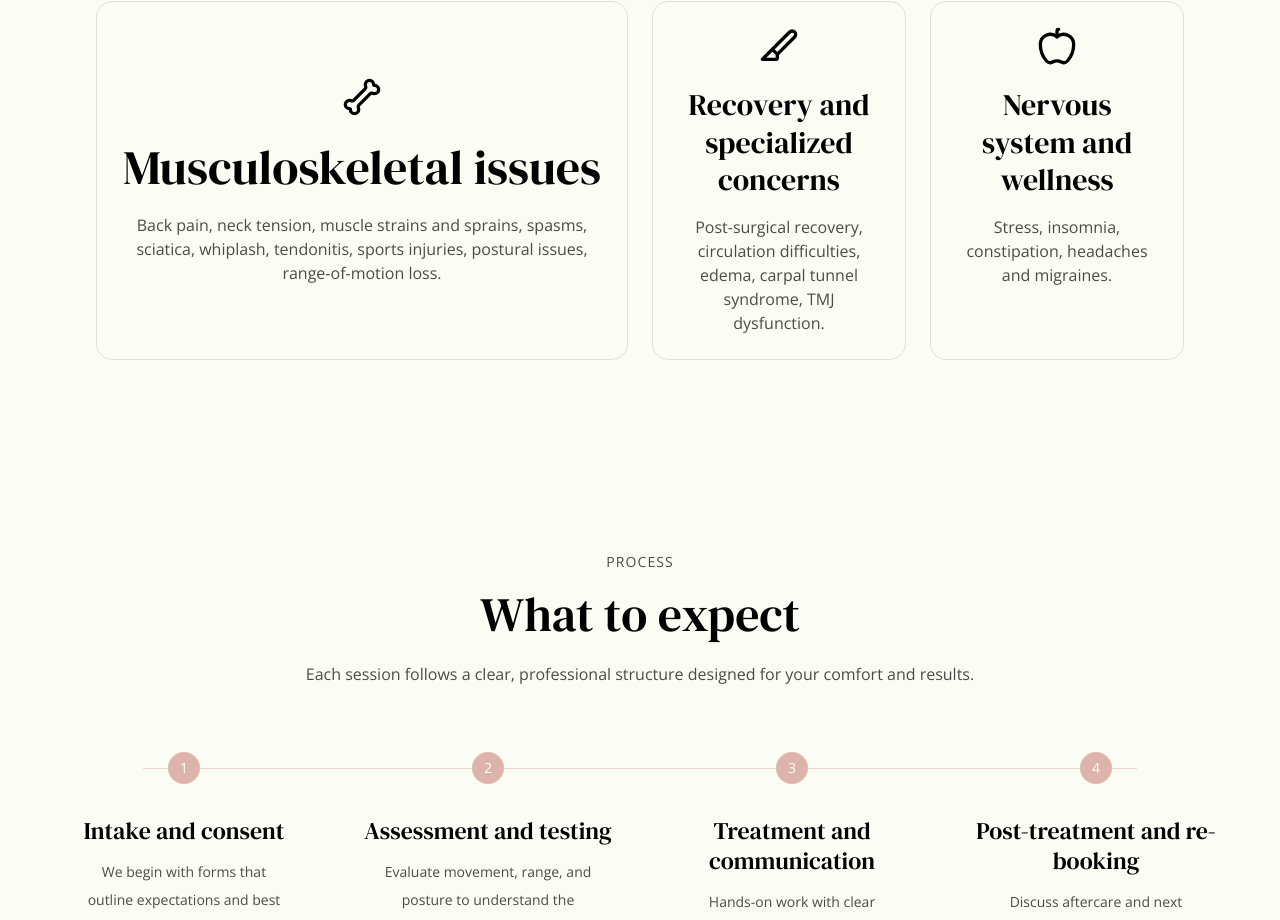
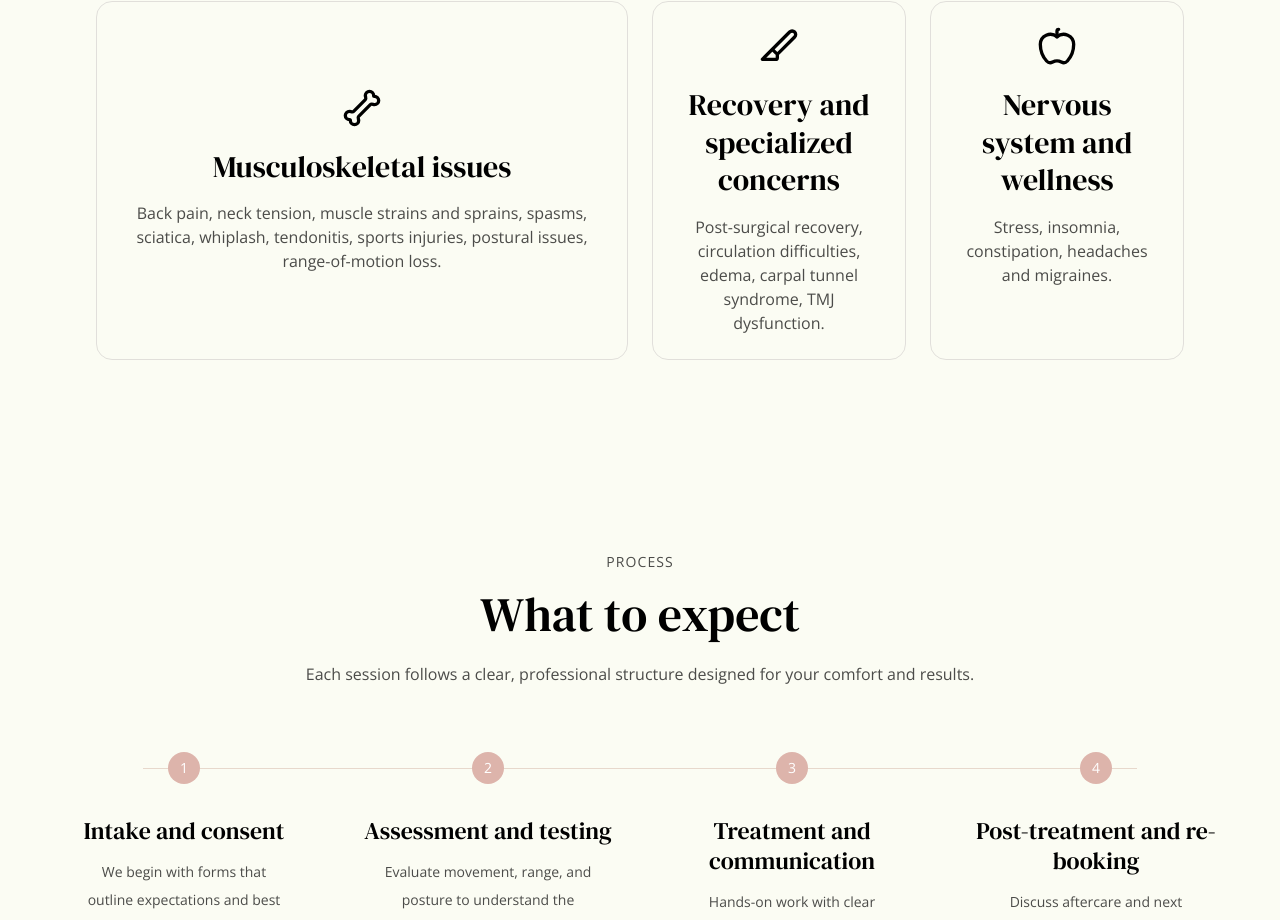
Before and after one commit to kurtisgeorge/rmt_site, a React (Vite) app: page / in a window 1280 px wide. Shown: the part 2856-3776 px from the top of the page. Built offline with nearby package versions, Linux system fonts and the light colour scheme.

Commit message:
font fix

```diff
--- a/src/components/Treated.tsx
+++ b/src/components/Treated.tsx
@@ -58,12 +58,7 @@ export default function Treated() {
                 >
                   <Icon className="h-10 w-10 text-black mx-auto" aria-hidden={true} />
                   <h3
-                    className={`mt-5 leading-tight text-black ${
-                      index === 0
-                        ? "text-2xl md:text-4xl lg:text-5xl"
-                        : "text-2xl lg:text-3xl"
-                    }`}
-                  >
+                    className="mt-5 leading-tight text-black text-2xl lg:text-3xl">
                     {item.title}
                   </h3>
                   <p className="mt-4 font-open-sans text-sm leading-6 text-black/70 lg:text-base">
```
